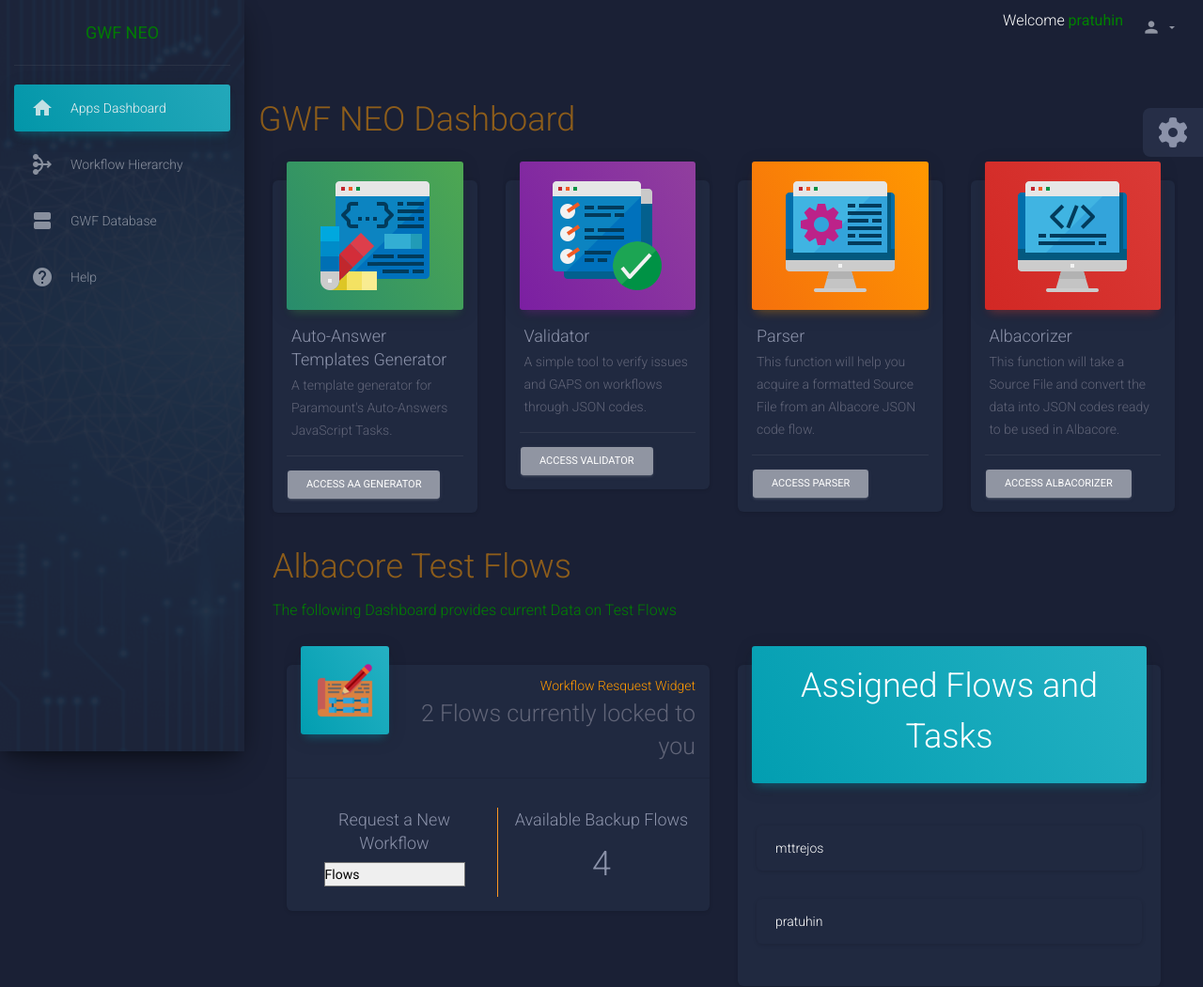
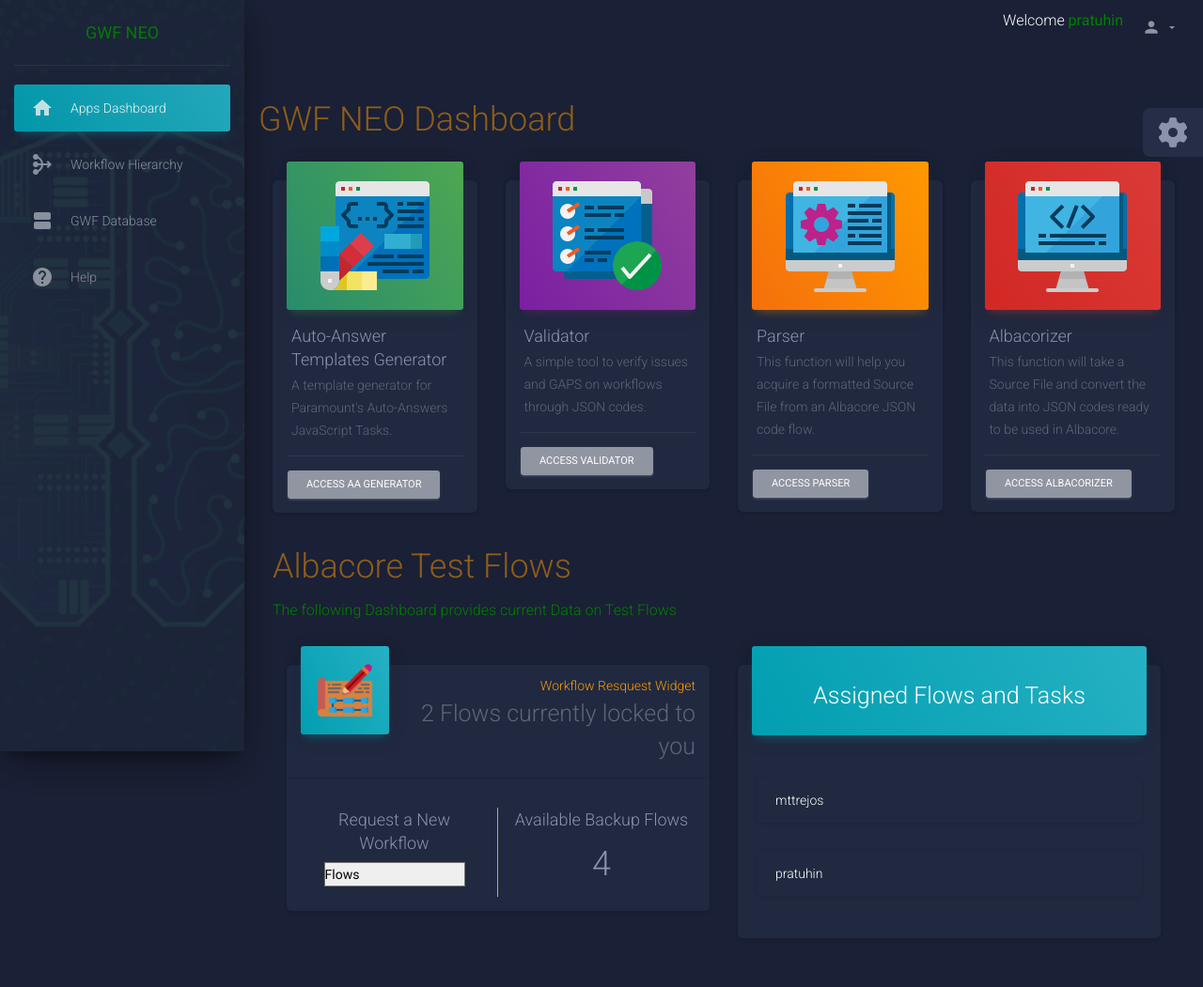
Before and after one commit to MarcoOrtiz90/gwf_hub_repo, a Django app: page / in a window 1280 px wide. Shown: the top 1051 px of the page at 94% size. Run offline with Django 3.2, Linux system fonts and the light colour scheme; a user stored in the database is signed in; some libraries are stand-ins or nearby versions.

Commit message:
updated main branch to match uiChanges branch

```diff
--- a/gwf_hub/templates/base.html
+++ b/gwf_hub/templates/base.html
@@ -19,7 +19,7 @@
 </head>
 <body class="dark-edition">
 <div class="wrapper">
-    <div class="sidebar" data-color="azure" data-background-color="black" data-image="{% static '/imgs/background_5_cropped.png' %}">
+    <div class="sidebar" data-color="azure" data-background-color="black" data-image="{% static '/imgs/background_4_cropped.png' %}">
         <!--
           Tip 1: You can change the color of the sidebar using: data-color="purple | azure | green | orange | danger"
 
@@ -71,6 +71,7 @@
     <div class="copyright float-right" style="margin-right: 20px; margin-bottom: 20px">
         Developed by <a href="https://phonetool.amazon.com/users/mttrejos" target="_blank" >@mttrejos</a> & <a href="https://phonetool.amazon.com/users/pratuhin" target="_blank">@pratuhin</a>.
     </div>
+    {% if user.is_authenticated %}
     <div class="fixed-plugin">
         <div class="dropdown show-dropdown">
             <a href="#" data-toggle="dropdown"><i class="fa fa-cog fa-2x"> </i></a>
@@ -99,6 +100,7 @@
             </ul>
         </div>
     </div>
+    {% endif %}
 
 <script
     src="https://code.jquery.com/jquery-3.6.0.js"
--- a/gwf_hub/templates/overview.html
+++ b/gwf_hub/templates/overview.html
@@ -125,7 +125,7 @@
                             <div class="col-md-6">
                                 <div class="card card-chart">
                                     <div class="card-header card-header-info">
-                                        <h2 style="text-align: center;">Assigned Flows and Tasks</h2>
+                                        <h3 style="text-align: center;">Assigned Flows and Tasks</h3>
                                     </div>
                                     <div class="card-body">
                                         <div class="row">
```
Also changed, not shown: gwf_hub/db.sqlite3.
